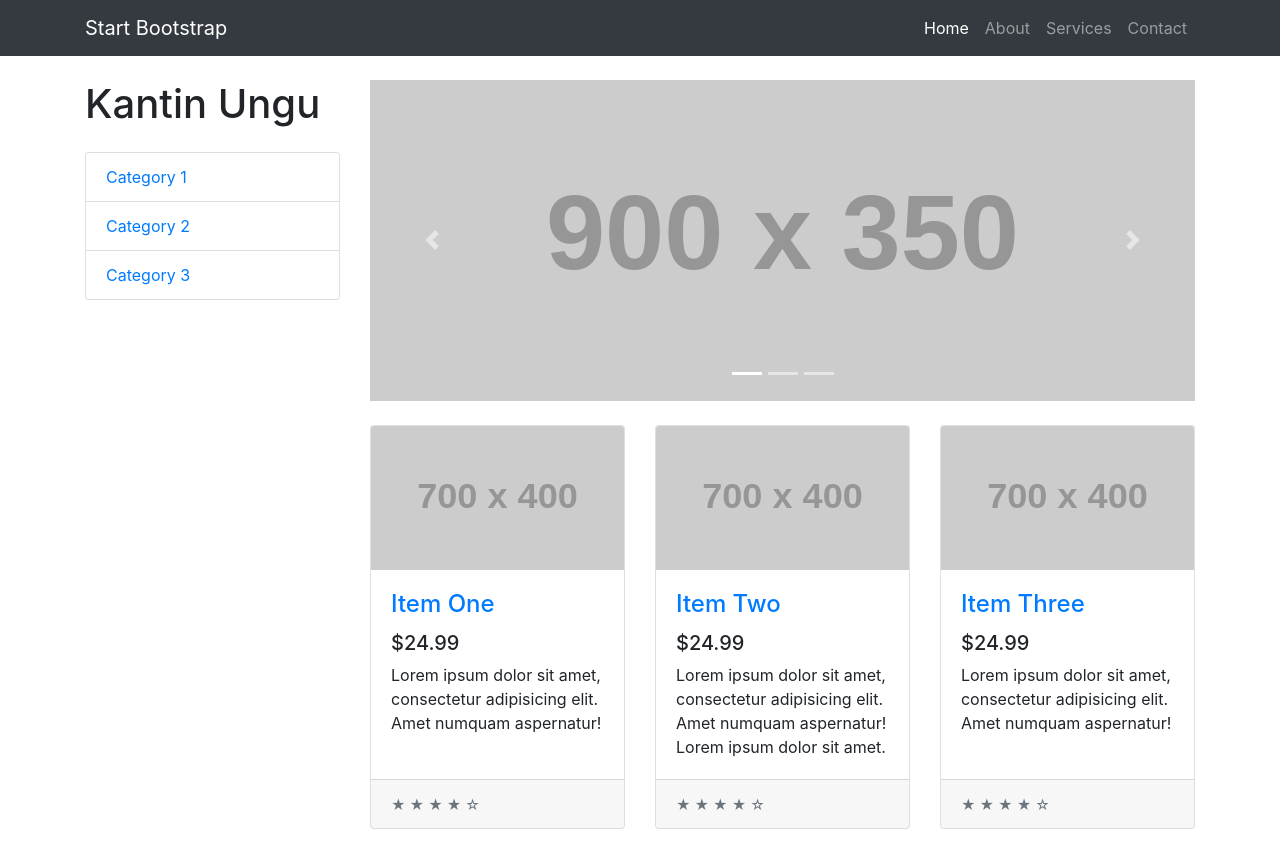
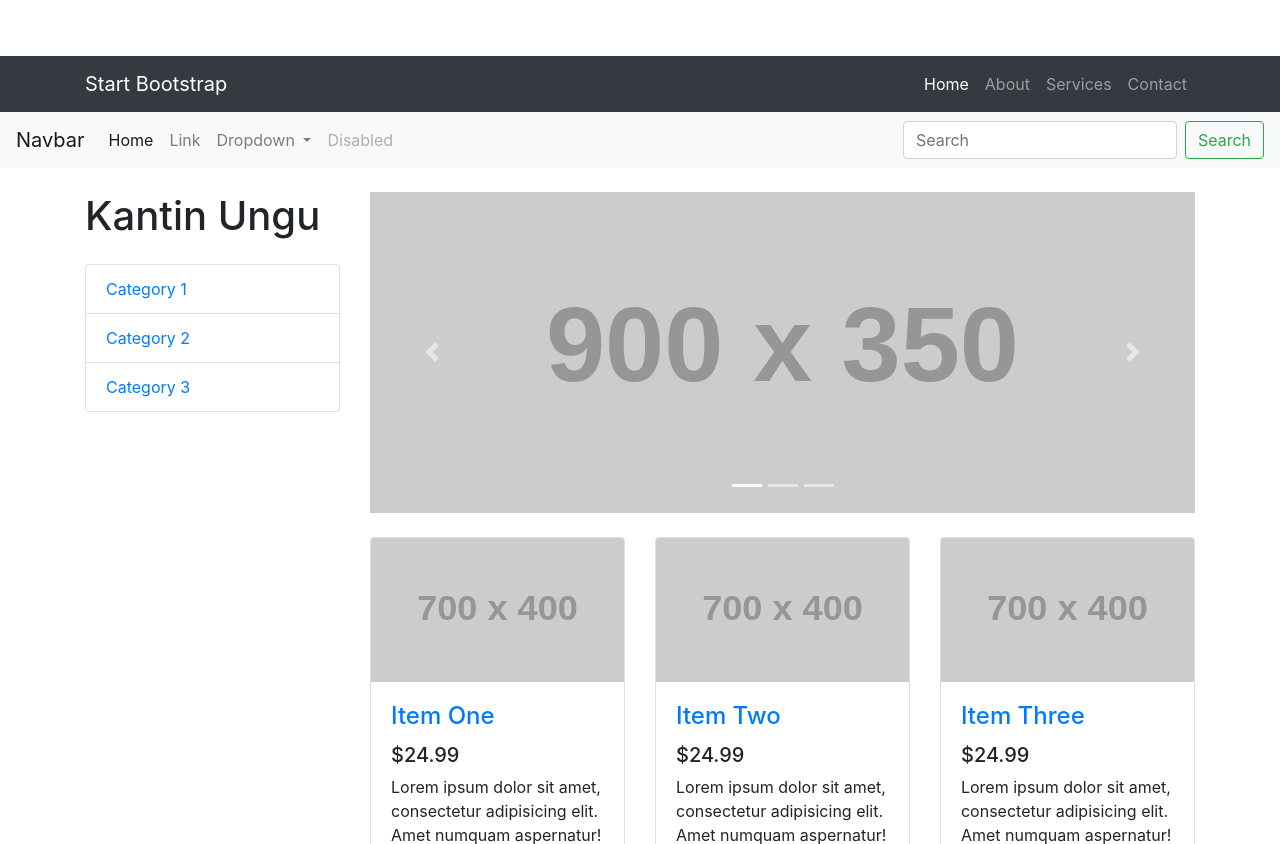
Before and after one commit to fahri13/project1, a CodeIgniter app: page /project1/index.php/home/overview/index in a window 1280 px wide. Shown: the top 844 px of the page. Run offline with CodeIgniter, Linux system fonts and the light colour scheme; grey boxes labelled with a size stand in for pictures from a placeholder-image service; some libraries are stand-ins or nearby versions.

Commit message:
misahin-header-footer

```diff
--- a/application/controllers/home/Overview.php
+++ b/application/controllers/home/Overview.php
@@ -9,6 +9,8 @@ class Overview extends CI_Controller {
 		public function index()
 		{
 			// load view home/overview.php
+			$this->load->view('templates/header');
 			$this->load->view("home/overview");
+			$this->load->view('templates/footer');
 		}
 }
--- /dev/null
+++ b/application/views/about/overview.php
@@ -0,0 +1 @@
+<?= 'anjayy'; ?>
--- a/application/views/home/overview.php
+++ b/application/views/home/overview.php
@@ -1,55 +1,4 @@
-<!DOCTYPE html>
-<html lang="en">
-
-<head>
-
-  <meta charset="utf-8">
-  <meta name="viewport" content="width=device-width, initial-scale=1, shrink-to-fit=no">
-  <meta name="description" content="">
-  <meta name="author" content="">
-
-  <title>Shop Homepage - Start Bootstrap Template</title>
-
-  <!-- Bootstrap core CSS -->
-  <link href="<?php echo base_url('assets/bootstrap/css/bootstrap.min.css') ?>"rel="stylesheet">
-
-  <!-- Custom styles for this template -->
-  <link href=""<?php echo base_url('css/shop-homepage.css') ?>"rel="stylesheet">
-
-</head>
-
-<body>
-
-  <!-- Navigation -->
-  <nav class="navbar navbar-expand-lg navbar-dark bg-dark fixed">
-    <div class="container">
-      <a class="navbar-brand" href="#">Start Bootstrap</a>
-      <button class="navbar-toggler" type="button" data-toggle="collapse" data-target="#navbarResponsive" aria-controls="navbarResponsive" aria-expanded="false" aria-label="Toggle navigation">
-        <span class="navbar-toggler-icon"></span>
-      </button>
-      <div class="collapse navbar-collapse" id="navbarResponsive">
-        <ul class="navbar-nav ml-auto">
-          <li class="nav-item active">
-            <a class="nav-link" href="#">Home
-              <span class="sr-only">(current)</span>
-            </a>
-          </li>
-          <li class="nav-item">
-            <a class="nav-link" href="#">About</a>
-          </li>
-          <li class="nav-item">
-            <a class="nav-link" href="#">Services</a>
-          </li>
-          <li class="nav-item">
-            <a class="nav-link" href="#">Contact</a>
-          </li>
-        </ul>
-      </div>
-    </div>
-  </nav>
-
-  <!-- Page Content -->
-  <div class="container">
+<div class="container">
 
     <div class="row">
 
@@ -203,19 +152,3 @@
 
   </div>
   <!-- /.container -->
-
-  <!-- Footer -->
-  <footer class="py-5 bg-dark">
-    <div class="container">
-      <p class="m-0 text-center text-white">Copyright &copy; Your Website 2020</p>
-    </div>
-    <!-- /.container -->
-  </footer>
-
-  <!-- Bootstrap core JavaScript -->
-  <script src="<?php echo base_url('assets/jquery/jquery.min.js') ?>"></script>
-  <script src="<?php echo base_url('assets/bootstrap/js/bootstrap.bundle.min.js') ?>"></script>
-
-</body>
-
-</html>
--- /dev/null
+++ b/application/views/templates/footer.php
@@ -0,0 +1,15 @@
+  <!-- Footer -->
+  <footer class="py-5 bg-dark">
+    <div class="container">
+      <p class="m-0 text-center text-white">Copyright &copy; Your Website 2020</p>
+    </div>
+    <!-- /.container -->
+  </footer>
+
+  <!-- Bootstrap core JavaScript -->
+  <script src="<?php echo base_url('assets/jquery/jquery.min.js') ?>"></script>
+  <script src="<?php echo base_url('assets/bootstrap/js/bootstrap.bundle.min.js') ?>"></script>
+
+</body>
+
+</html>
--- /dev/null
+++ b/application/views/templates/header.php
@@ -0,0 +1,86 @@
+<!DOCTYPE html>
+<html lang="en">
+
+<head>
+
+  <meta charset="utf-8">
+  <meta name="viewport" content="width=device-width, initial-scale=1, shrink-to-fit=no">
+  <meta name="description" content="">
+  <meta name="author" content="">
+
+  <title>Shop Homepage - Start Bootstrap Template</title>
+
+  <!-- Bootstrap core CSS -->
+  <link href="<?php echo base_url('assets/bootstrap/css/bootstrap.min.css') ?>"rel="stylesheet">
+
+  <!-- Custom styles for this template -->
+  <link href="<?php echo base_url('css/shop-homepage.css') ?>"rel="stylesheet">
+
+</head>
+
+<body>
+
+  <!-- Navigation -->
+  <nav class="navbar navbar-expand-lg navbar-dark bg-dark fixed">
+    <div class="container">
+      <a class="navbar-brand" href="#">Start Bootstrap</a>
+      <button class="navbar-toggler" type="button" data-toggle="collapse" data-target="#navbarResponsive" aria-controls="navbarResponsive" aria-expanded="false" aria-label="Toggle navigation">
+        <span class="navbar-toggler-icon"></span>
+      </button>
+      <div class="collapse navbar-collapse" id="navbarResponsive">
+        <ul class="navbar-nav ml-auto">
+          <li class="nav-item active">
+            <a class="nav-link" href="<?php echo base_url('application/views/home/overview.php') ?>">Home
+              <span class="sr-only">(current)</span>
+            </a>
+          </li>
+          <li class="nav-item">
+            <a class="nav-link" href="<?php echo base_url('application/views/about/overview.php') ?>">About</a>
+          </li>
+          <li class="nav-item">
+            <a class="nav-link" href="#">Services</a>
+          </li>
+          <li class="nav-item">
+            <a class="nav-link" href="#">Contact</a>
+          </li>
+        </ul>
+      </div>
+    </div>
+  </nav>
+	<nav class="navbar navbar-expand-lg navbar-light bg-light">
+  <a class="navbar-brand" href="#">Navbar</a>
+  <button class="navbar-toggler" type="button" data-toggle="collapse" data-target="#navbarSupportedContent" aria-controls="navbarSupportedContent" aria-expanded="false" aria-label="Toggle navigation">
+    <span class="navbar-toggler-icon"></span>
+  </button>
+
+  <div class="collapse navbar-collapse" id="navbarSupportedContent">
+    <ul class="navbar-nav mr-auto">
+      <li class="nav-item active">
+        <a class="nav-link" href="#">Home <span class="sr-only">(current)</span></a>
+      </li>
+      <li class="nav-item">
+        <a class="nav-link" href="#">Link</a>
+      </li>
+      <li class="nav-item dropdown">
+        <a class="nav-link dropdown-toggle" href="#" id="navbarDropdown" role="button" data-toggle="dropdown" aria-haspopup="true" aria-expanded="false">
+          Dropdown
+        </a>
+        <div class="dropdown-menu" aria-labelledby="navbarDropdown">
+          <a class="dropdown-item" href="#">Action</a>
+          <a class="dropdown-item" href="#">Another action</a>
+          <div class="dropdown-divider"></div>
+          <a class="dropdown-item" href="#">Something else here</a>
+        </div>
+      </li>
+      <li class="nav-item">
+        <a class="nav-link disabled" href="#" tabindex="-1" aria-disabled="true">Disabled</a>
+      </li>
+    </ul>
+    <form class="form-inline my-2 my-lg-0">
+      <input class="form-control mr-sm-2" type="search" placeholder="Search" aria-label="Search">
+      <button class="btn btn-outline-success my-2 my-sm-0" type="submit">Search</button>
+    </form>
+  </div>
+</nav>
+
+  <!-- Page Content -->
```
Also changed, not shown: application/controllers/about/Overview.php (added, +16 -0 lines).
